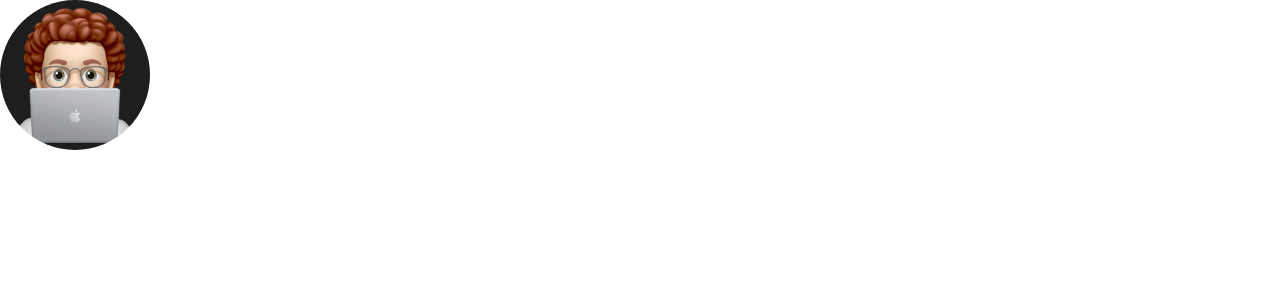
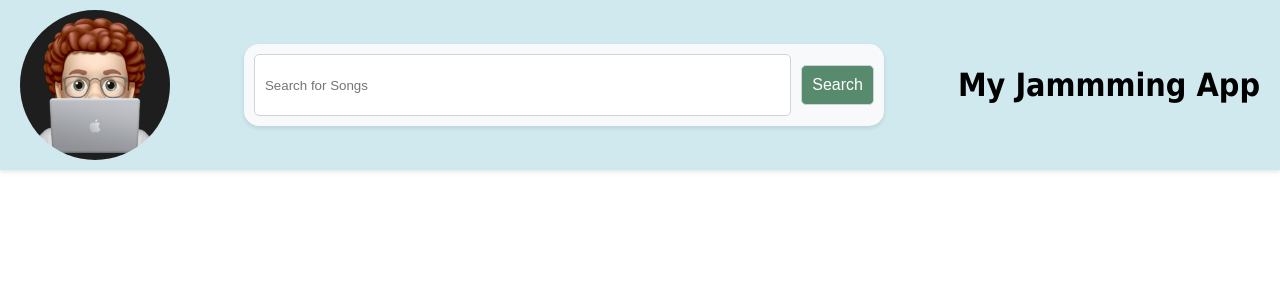
Before and after one commit to MAUS1079/jammming, a React (Create React App) app: page / in a window 1280 px wide. Shown: the top 300 px of the page. Built offline with nearby package versions, Linux system fonts and the light colour scheme.

Commit message:
Changes in Header component

```diff
--- a/src/App/App.css
+++ b/src/App/App.css
@@ -1,15 +1,3 @@
 .app {
-  diplsay: flex;
-  margin: 200px;
 
 }
-
-.avatar {
-  display: flex;
-  align-items: center;
-  justify-content: center;
-  width: 150px;
-  height: 150px;
-  border-radius: 50%;
-  object-fit: cover;
-}
--- a/src/App/App.js
+++ b/src/App/App.js
@@ -1,12 +1,10 @@
 import './App.css';
-import avatar from '../Resources/Avatar.png';
+import Header from '../Components/Header/Header';
 
 function App() {
   return (
     <>
-      <div className="App">
-        <img className='avatar' src={avatar} alt='Avatar' />
-      </div>
+      <Header />
     </>
   );
 }
--- /dev/null
+++ b/src/Components/Header/Header.component.css
@@ -0,0 +1,46 @@
+header {
+  display: flex;
+  justify-content: space-between;
+  align-items: center;
+  padding: 10px 20px;
+  background-color:rgb(207, 233, 239);
+  box-shadow: 0 2px 4px rgba(0, 0, 0, 0.1);
+  font-family: Tahoma, sans-serif;
+}
+
+.avatar {
+  width: 150px;
+  height: 150px;
+  border-radius: 50%;
+  object-fit: cover;
+}
+
+.searchBar {
+    display: flex;
+    justify-content: center;
+    align-items: center;
+    padding: 10px;
+    width: 50%;
+    border-radius: 15px;
+    background-color: #f8f9fa;
+    box-shadow: 0 2px 4px rgba(0, 0, 0, 0.1);
+}
+
+input {
+    padding: 10px;
+    border: 1px solid #ced4da;
+    border-radius: 5px;
+    width: 100%;
+    height: 40px;
+}
+
+button {
+    padding: 10px;
+    border: 1px solid #ced4da;
+    border-radius: 5px;
+    background-color:rgba(30, 98, 60, 0.73);
+    color: white;
+    font-size: 16px;
+    margin-left: 10px;
+    height: 40px;
+}
--- /dev/null
+++ b/src/Components/Header/Header.js
@@ -0,0 +1,15 @@
+import avatar from '../../Resources/Avatar.png';
+import './Header.component.css';
+
+export default function Header() {
+    return (
+        <header>
+            <img className='avatar' src={avatar} alt='Avatar' />
+            <div className='searchBar'>
+                <input type='text' placeholder='Search for Songs' />
+                <button>Search</button>
+            </div>
+            <h1>My Jammming App</h1>
+        </header>
+    );
+}
```
